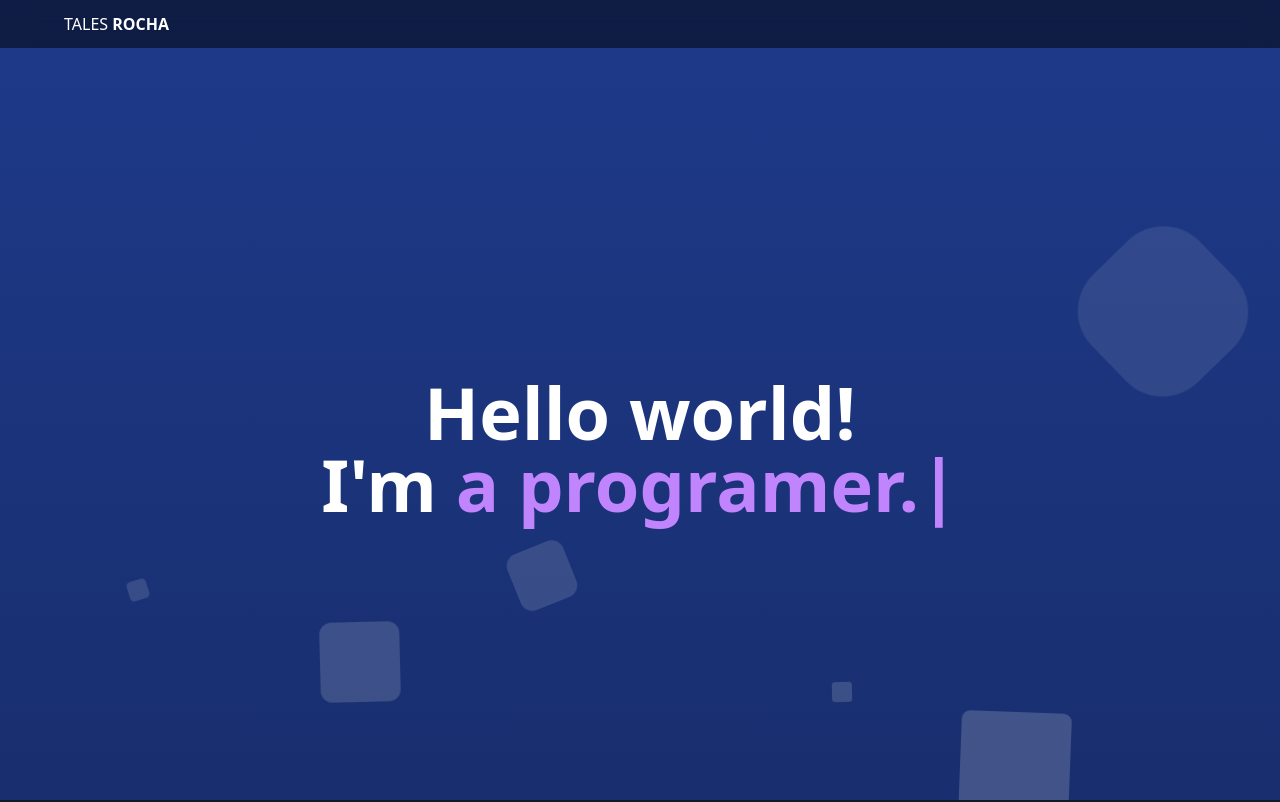
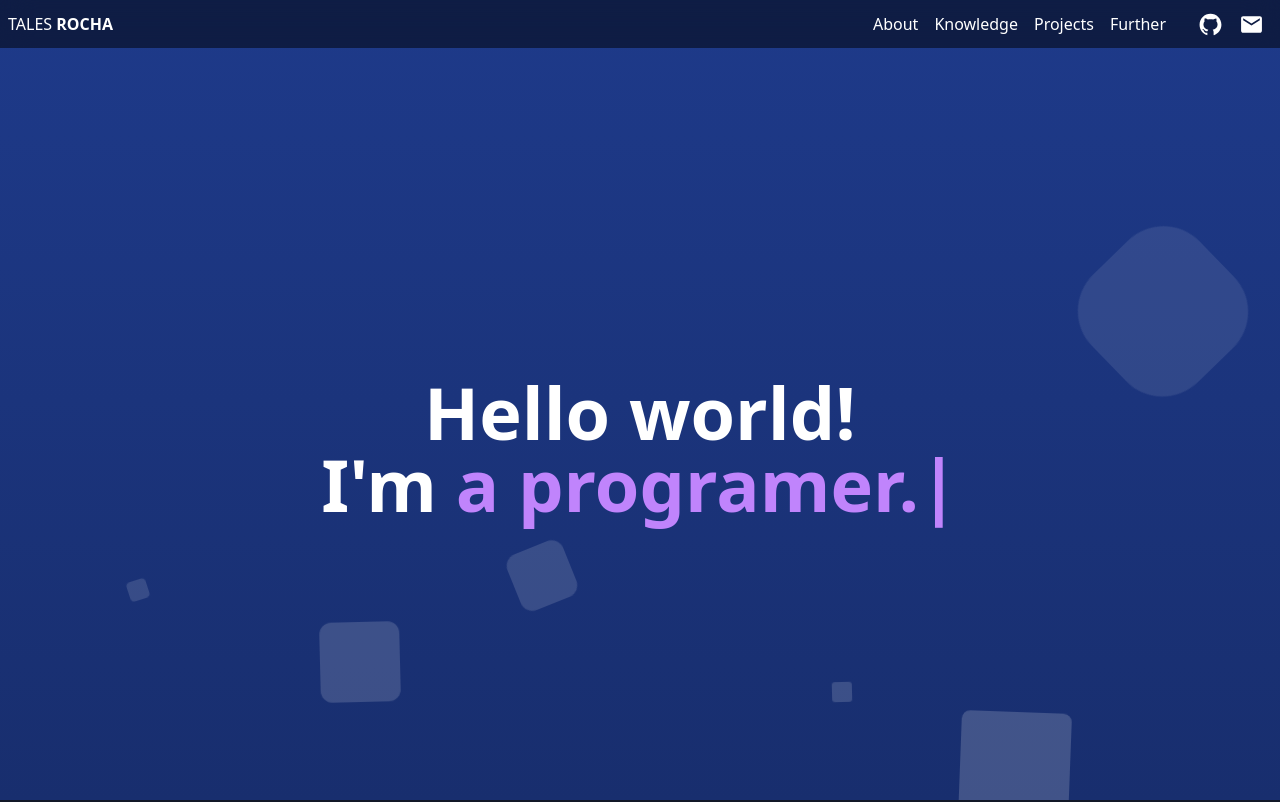
Before and after one commit to taleshrocha/portfolio, a Next.js app: page / in a window 1280 px wide. Shown: the top 802 px of the page. Built offline with nearby package versions, Linux system fonts and the light colour scheme.

Commit message:
Header transitions

```diff
--- a/src/components/Header.tsx
+++ b/src/components/Header.tsx
@@ -12,32 +12,31 @@ export default function Header() {
       flex fixed top-0 z-50 items-center justify-between
       bg-black/50 backdrop-blur-lg text-white
       transition-all duration-300 ease-in-out
-      w-full
-      ${isOpen && "h-16 flex-col pb-20"}
+      w-screen flex-col
+      ${isOpen && "h-20"}
       h-8 text-sm px-4
-      md:h-12 md:text-base md:flex-row md:pb-0 md:px-16
+      md:h-12 md:text-base
       `}
     >
-      <div className="flex justify-between w-full">
-      <p>
-        TALES <span className="font-bold">ROCHA</span>
-      </p>
+      <div className="inline-flex justify-between items-center w-screen md:h-full px-2">
+        <p>
+          TALES <span className="font-bold">ROCHA</span>
+        </p>
 
-      {/*Mobile*/}
-      <div className={`md:hidden inline-flex`}>
         <button
+          className="md:hidden"
           onClick={() => setIsOpen(!isOpen)}
         >
           <CgMenuHotdog size={25} />
         </button>
       </div>
 
-      </div>
-
       <div
         className={`
-          ${!isOpen && "hidden"} flex flex-col justify-center items-center
-          md:flex-row space-x-4 md:space-x-8 space-y-2
+          ${!isOpen && "bottom-24"} absolute flex flex-col justify-center items-center
+          transition-all duration-1000
+          bottom-0 md:inset-y-0 md:right-4
+          md:flex-row space-x-4 md:space-x-8 space-y-2 md:space-y-0 md:translate-y-0
           `}
       >
         <div className="inline-flex space-x-2 md:space-x-4">
```
